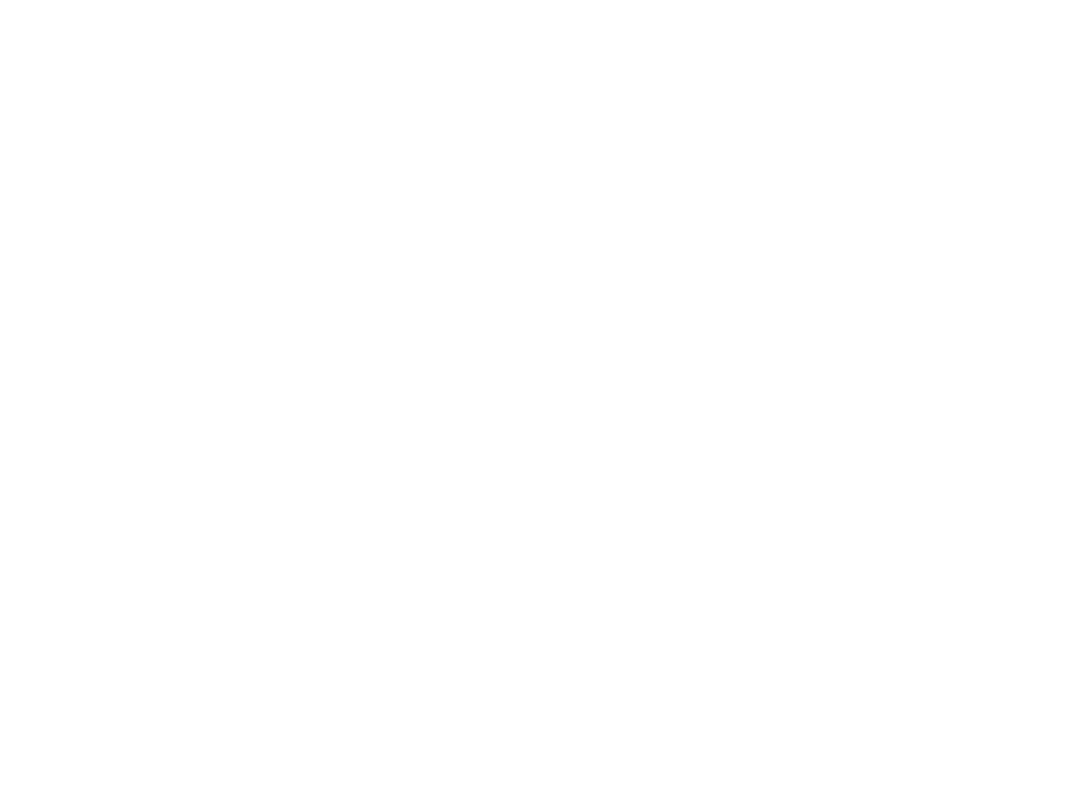
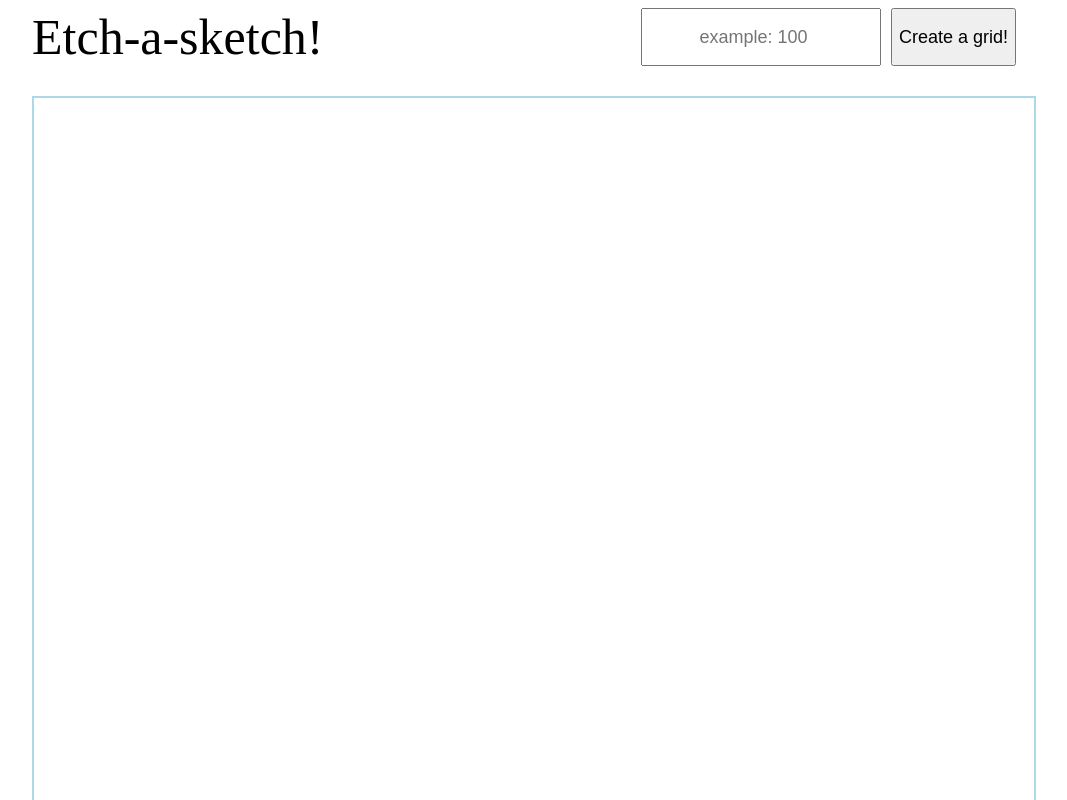
Before and after one commit to Benchmarkus/etch-a-Sketch, a plain HTML site: page index.html in a window 1280 px wide. Shown: the top 800 px of the page, without its empty margins (116-1183 px from the left). Drawn offline with Linux system fonts and the light colour scheme.

Commit message:
added container and box generation

```diff
--- a/index.html
+++ b/index.html
@@ -9,5 +9,17 @@
 </head>
 <body>
 
+    <div class="header">
+        <div class="header-text">Etch-a-sketch!</div>
+        <div class="header-right-side">
+            <input type="number" id="input-size" placeholder="example: 100">
+            <button id="create-button">Create a grid!</button>
+        </div>
+    </div>
+
+    <div class="container">
+
+    </div>
+
 </body>
 </html>
--- a/main.js
+++ b/main.js
@@ -0,0 +1,27 @@
+
+const gridContainer = document.querySelector(".container");
+
+const buttonCreate = document.querySelector("#create-button");
+buttonCreate.addEventListener("click", createGrid);
+
+
+function createGrid() {
+    let size = document.querySelector("#input-size").value;
+    console.log("grid size logged as:"+size)
+
+    // clear container
+    gridContainer.innerHTML = "";
+
+    // calculate box width and height length
+    let boxSideLength = 1000/size;
+
+    // create and append boxes to container
+    for (let i=0; i<size*size; i++) {
+        let box = document.createElement("div");
+        box.style.width = `${boxSideLength}px`;
+        box.style.height = `${boxSideLength}px`;
+        box.classList.add("box");
+        gridContainer.appendChild(box);
+    };
+
+};
--- a/styles.css
+++ b/styles.css
@@ -0,0 +1,45 @@
+html {
+    margin: auto;
+    width: 1000px;
+
+}
+
+.header {
+    display: flex;
+    justify-content: space-between;
+}
+.header-right-side {
+    display: flex;
+    justify-content: flex-end;
+    gap: 10px;
+}
+
+.header-text {
+    font-size: 50px;
+}
+
+.header-right-side > * {
+    font-size: large;
+    text-align: center;
+}
+
+.container {
+    border: 2px solid lightblue;
+    margin-top: 30px;
+    width: 1000px;
+    height: 1000px;
+    display: flex;
+    flex-wrap: wrap;
+    align-content: flex-start;
+}
+
+.box {
+    box-sizing: border-box;
+    /* flex-grow: 1;
+    flex-shrink: 1; */
+    border: 1px solid rgb(231, 230, 230);
+    /* min-width: 100px;
+    min-height: 100px; */
+    /* width: 100px;
+    height: 100px; */
+}
```
